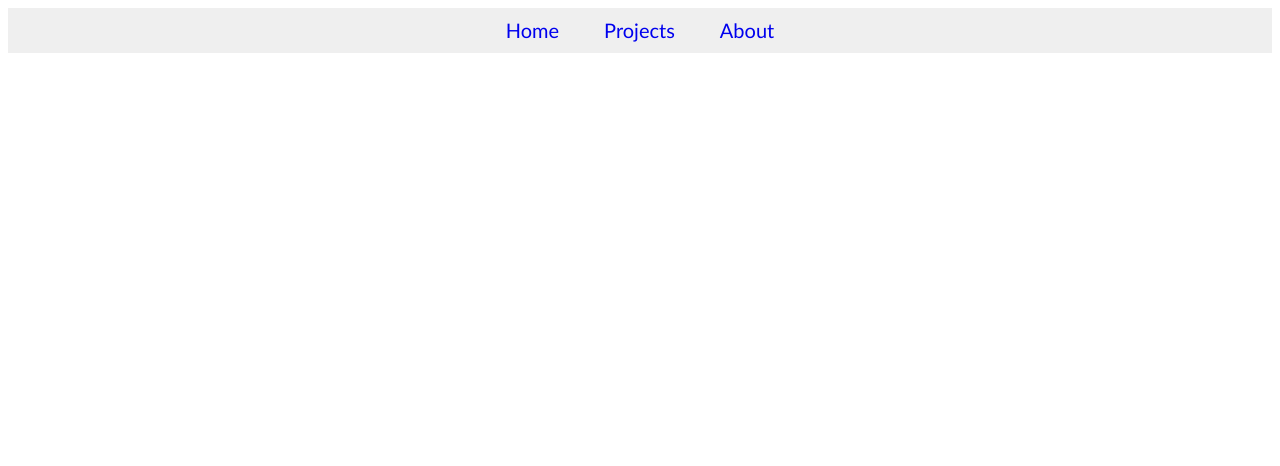
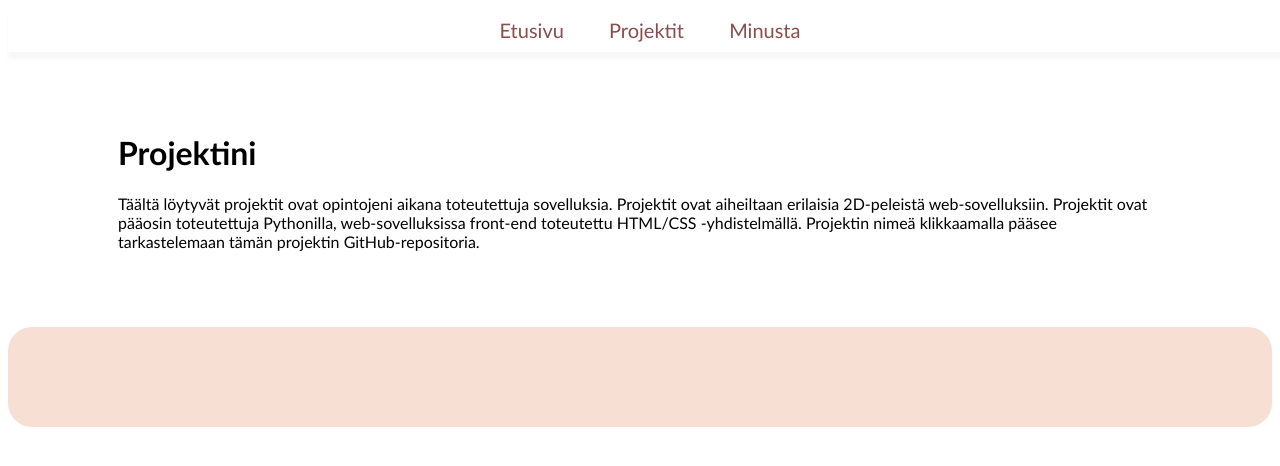
Before and after one commit to Na-na13/portfolio, a Flask app: page /projects in a window 1280 px wide. Shown: the top 466 px of the page. Run offline with Flask 3, Linux system fonts and the light colour scheme; data that the repository does not hold is empty.

Commit message:
better layout

```diff
--- a/static/styles.css
+++ b/static/styles.css
@@ -1,8 +1,16 @@
+body {
+    background-color: white;
+    font-family: "Trebuchet MS";
+}
 .navbar {
     padding: 10px;
-    background: #EFEFEF;
+    background: white;
     text-align: center;
     font-size: 20px;
+    box-shadow: 0px 7px 3px rgba(220, 220, 220, .2);
+    position: sticky;
+    top: 0;
+    width: 100%;
 
   }
 .navbar a {
@@ -10,6 +18,7 @@
     padding: 20px;
     text-decoration: none;
     font-family: "Trebuchet MS";
+    color: #874E4C;
 }
 .navbar a:hover {
     color: black;
@@ -17,3 +26,41 @@
     font-weight: bold;
 
 }
+.info-text {
+    margin: 50px 100px;
+    padding: 10px;
+    background-color:white;
+    border-radius: 8px;
+}
+.repo-container {
+    background-color: #F7DFD4;
+    padding: 50px 100px;
+    border-radius: 24px;
+    display: grid;
+    grid-template-columns: 1fr 1fr;
+    gap: 20px;
+}
+
+.repo {
+    padding: 10px;
+    background-color:white;
+    border-radius: 12px;
+}
+.repo a {
+    font-weight: bold;
+    text-decoration: none;
+    color: #874E4C;
+}
+.repo a:hover {
+    color: black;
+    text-decoration: underline;
+    font-weight: bold;
+}
+.repo button {
+    background-color: #874E4C;
+    border-radius: 12px;
+    color: #F7DFD4;
+}
+.repo-description{
+    font-family: Arial, Helvetica, sans-serif;
+}
--- a/templates/layout.html
+++ b/templates/layout.html
@@ -7,9 +7,9 @@
     </head>
     <body>
         <div class="navbar">
-            <a href="/">Home</a>
-            <a href="/projects">Projects</a>
-            <a href="#">About</a>
+            <a href="/">Etusivu</a>
+            <a href="/projects">Projektit</a>
+            <a href="#">Minusta</a>
         </div>
         {% block content %}{% endblock %}
     </body>
--- a/templates/projects.html
+++ b/templates/projects.html
@@ -1,15 +1,24 @@
 {% extends "layout.html" %}
 {% block content %}
-        <div class="repo">
+        <div class="info-text">
+            <h1>Projektini</h1>
+            <p>Täältä löytyvät projektit ovat opintojeni aikana toteutettuja sovelluksia. Projektit
+                ovat aiheiltaan erilaisia 2D-peleistä web-sovelluksiin. Projektit ovat pääosin toteutettuja
+                Pythonilla, web-sovelluksissa front-end toteutettu HTML/CSS -yhdistelmällä. Projektin nimeä
+                klikkaamalla pääsee tarkastelemaan tämän projektin GitHub-repositoria.
+            </p>
+        </div>
+        <div class="repo-container">
             {% for repo in repos %}
-            <p>
-                <strong>{{ repo['name'] }}</strong><br>
-                {{ repo['description'] }}<br>
-                {{ repo['language'] }} <br>
-                {{ repo['topics'] }}<br>
-                <a href=repo['html_url']>{{ repo['html_url']  }}</a>
-            </p>
+            <div class="repo">
+                <a href="{{ repo['html_url'] }}">{{ repo['name']  }}</a> <br>
+                <div class=repo-description>{{ repo['description'] }}</div> <br>
+                {% for topic in repo['topics'] %}
+                    <button class=repo-topics>{{ topic }}</button>
+                {% endfor %}
+            </div>
             {% endfor %}
 
         </div>
+
 {% endblock %}
```
